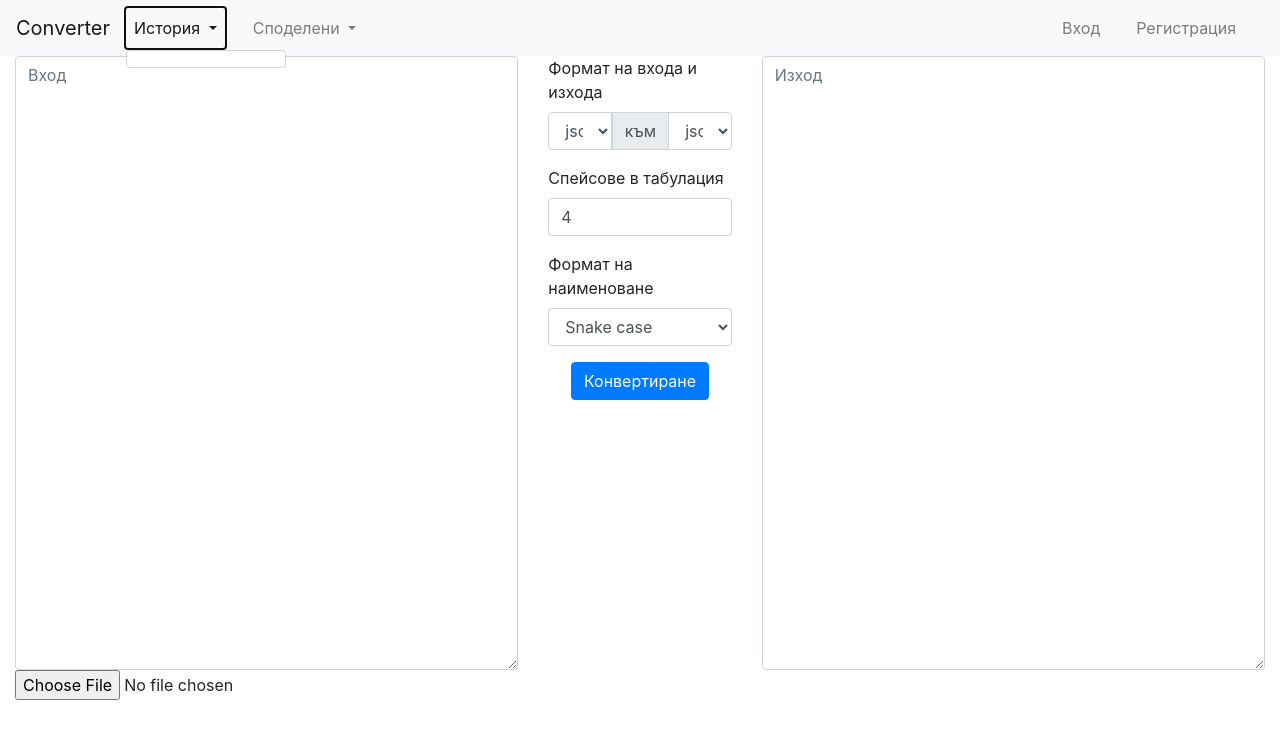
After one commit to bpangelov/converter, a PHP site: page /converter.php in a window 1280 px wide, after a click on "История". The commit adds this page. Shown: the top 739 px of the page. Run offline with PHP 8.4, Linux system fonts and the light colour scheme.

Commit message:
Main page styling

```diff
--- /dev/null
+++ b/converter.php
@@ -0,0 +1,119 @@
+<?php
+
+session_start();
+
+if (isset($_SESSION["logged"]) && $_SESSION["logged"] === true) {
+    $loginControls = '
+        <li class="nav-item">
+            <p class="navbar-text">' . $_SESSION["username"] . '</p>
+        </li>
+        <li class="nav-item">
+            <a class="nav-link" href="logout.php">Изход</a>
+        </li>
+    ';
+} else {
+    $loginControls = '
+        <li class="nav-item">
+            <a class="nav-link" href="login.php">Вход</a>
+        </li>
+        <li class="nav-item">
+            <a class="nav-link" href="register.php">Регистрация</a>
+        </li>
+    ';
+}
+
+?>
+
+<!DOCTYPE html>
+<html lang="en">
+<head>
+    <meta charset="UTF-8">
+    <meta http-equiv="X-UA-Compatible" content="IE=edge">
+    <meta name="viewport" content="width=device-width, initial-scale=1.0">
+    <title>Converter</title>
+    <link rel="stylesheet" href="https://stackpath.bootstrapcdn.com/bootstrap/4.3.1/css/bootstrap.min.css" integrity="sha384-ggOyR0iXCbMQv3Xipma34MD+dH/1fQ784/j6cY/iJTQUOhcWr7x9JvoRxT2MZw1T" crossorigin="anonymous">
+    <link rel="stylesheet" type="text/css" href="css/converter.css">
+</head>
+<body>
+    <nav class="navbar navbar-expand-lg navbar-light bg-light">
+        <a class="navbar-brand" href="#">Converter</a>
+        <button class="navbar-toggler" type="button" data-toggle="collapse" data-target="#navbarMenu">
+            <span class="navbar-toggler-icon"></span>
+        </button>
+
+        <div class="collapse navbar-collapse" id="navbarMenu">
+            <ul class="navbar-nav mr-auto">
+                <li class="nav-item dropdown">
+                    <a class="nav-link dropdown-toggle" href="#" id="historyDropdown" role="button" data-toggle="dropdown" aria-haspopup="true" aria-expanded="false">
+                    История
+                    </a>
+                    <div class="dropdown-menu scrollable-menu" aria-labelledby="historyDropdown" id="historyItems"></div>
+                </li>
+                <li class="nav-item dropdown">
+                    <a class="nav-link dropdown-toggle" href="#" id="sharedDropdown" role="button" data-toggle="dropdown" aria-haspopup="true" aria-expanded="false">
+                    Споделени
+                    </a>
+                    <div class="dropdown-menu scrollable-menu" aria-labelledby="sharedDropdown" id="sharedItems"></div>
+                </li>
+            </ul>
+
+            <ul class="navbar-nav ml-auto">
+                <?php
+                    echo $loginControls;
+                ?>
+            </ul>
+            </form>
+        </div>
+    </nav>
+
+    <div class="container-fluid">
+        <div class="row">
+            <div class="col-md-5">
+                <textarea class="form-control" rows="25" placeholder="Вход" id="converterInput"></textarea>
+            </div>
+            <div class="col-md-2">
+                <label for="inputFormat">Формат на входа и изхода</label>
+                <div class="input-group mb-3">
+                    <select class="form-control" id="inputFormat">
+                        <option>json</option>
+                        <option>yaml</option>
+                    </select>
+                    <div class="input-group-prepend">
+                        <span class="input-group-text">към</span>
+                    </div>
+                    <select class="form-control" id="outputFormat">
+                        <option>json</option>
+                        <option>yaml</option>
+                    </select>
+                </div>
+                <label for="tabulation">Спейсове в табулация</label>
+                <div class="input-group mb-3">
+                    <input class="form-control" type="number" id="tabulation" value=4>
+                </div>
+                <label for="propertyCase">Формат на наименованe</label>
+                <div class="input-group mb-3">
+                    <select class="form-control" id="propertyCase">
+                        <option value="1">Snake case</option>
+                        <option value="2">Camel case</option>
+                    </select>
+                </div>
+
+                <button type="button" class="btn btn-primary mx-auto d-block" id="convert-btn" onclick="convert()">Конвертиране</button>
+            </div>
+            <div class="col-md-5">
+                <textarea class="form-control" rows="25" placeholder="Изход" id="converterOutput"></textarea>
+            </div>
+        </div>
+        <div class="row">
+            <div class="col-md-3">
+                <input type="file" class="form-control-file" id="inputFile" onchange='onChooseFile(event, onFileLoad.bind(this, "converterInput"))'>
+            </div>
+        </div>
+    </div>
+
+    <script src="https://code.jquery.com/jquery-3.3.1.slim.min.js" integrity="sha384-q8i/X+965DzO0rT7abK41JStQIAqVgRVzpbzo5smXKp4YfRvH+8abtTE1Pi6jizo" crossorigin="anonymous"></script>
+	<script src="https://cdnjs.cloudflare.com/ajax/libs/popper.js/1.14.7/umd/popper.min.js" integrity="sha384-UO2eT0CpHqdSJQ6hJty5KVphtPhzWj9WO1clHTMGa3JDZwrnQq4sF86dIHNDz0W1" crossorigin="anonymous"></script>
+	<script src="https://stackpath.bootstrapcdn.com/bootstrap/4.3.1/js/bootstrap.min.js" integrity="sha384-JjSmVgyd0p3pXB1rRibZUAYoIIy6OrQ6VrjIEaFf/nJGzIxFDsf4x0xIM+B07jRM" crossorigin="anonymous"></script>
+    <script src="js/converter.js"></script>
+</body>
+</html>
--- /dev/null
+++ b/css/converter.css
@@ -0,0 +1,9 @@
+.navbar-nav li {
+    padding-right: 20px;
+}
+
+.scrollable-menu {
+    height: auto;
+    max-height: 200px;
+    overflow-x: hidden;
+}
--- /dev/null
+++ b/js/converter.js
@@ -0,0 +1,115 @@
+const API_URL = "http://localhost/converter/api/transformations";
+
+const convert = () => {
+    document.getElementById("converterOutput").value = "";
+
+    const propertyCase = document.getElementById("propertyCase").value == 1 ? "snake" : "camel";
+    const apiRequest = {
+        "config": {
+            "name":         "config name",
+            "inputFormat":  document.getElementById("inputFormat").value,
+            "outputFormat": document.getElementById("outputFormat").value,
+            "tabulation":   document.getElementById("tabulation").value,
+            "propertyCase": propertyCase,
+        },
+        "save":             false,
+        "fileName":         "file name",
+        "inputFileContent": document.getElementById("converterInput").value,
+        "shareWith":        "",
+    };
+
+    fetch(API_URL, {
+        method: "POST",
+        body: JSON.stringify(apiRequest),
+        headers : {
+            'Content-Type': 'application/json',
+            'Accept': 'application/json'
+        }
+    })
+    .then(response => response.json())
+    .then(response => {
+        document.getElementById("converterOutput").value = response.convertedFile;
+    })
+    .catch(err => {
+        console.log('Fetch Error :', err);
+    });
+}
+
+const populateHistory = () => {
+    fetch(API_URL)
+        .then(response => response.json())
+        .then(data => {
+            const historyItems = document.getElementById("historyItems");
+            historyItems.innerHTML = '';
+
+            data.historyEntries.forEach(entry => {
+                const historyItem = document.createElement('a');
+                historyItem.className = "dropdown-item";
+                historyItem.innerHTML = entry.fileName;
+                historyItem.onclick = () => getTransformation(entry.id);
+                historyItems.appendChild(historyItem);
+            });
+
+            const sharedItems = document.getElementById("sharedItems");
+            sharedItems.innerHTML = '';
+
+            data.sharedEntries.forEach(entry => {
+                const sharedItem = document.createElement('a');
+                sharedItem.className = "dropdown-item";
+                sharedItem.innerHTML = entry.fileName;
+                sharedItem.onclick = () => getTransformation(entry.transformationID);
+                sharedItems.appendChild(sharedItem);
+            })
+        }).catch(function(err) {
+            console.log('Fetch Error :', err);
+        });
+}
+
+const getTransformation = id => {
+    fetch(API_URL + "/" + id)
+        .then(response => response.json())
+        .then(data => {
+            document.getElementById("converterInput").value = data.originalFile;
+            document.getElementById("converterOutput").value = data.convertedFile;
+        }).catch(function(err) {
+            console.log('Fetch Error :', err);
+        });
+}
+
+document.getElementById('converterInput').addEventListener('keydown', function(e) {
+    if (e.key == 'Tab') {
+        e.preventDefault();
+        var start = this.selectionStart;
+        var end = this.selectionEnd;
+
+        // set textarea value to: text before caret + tab + text after caret
+        this.value = this.value.substring(0, start) +
+            "\t" + this.value.substring(end);
+
+        // put caret at right position again
+        this.selectionStart =
+        this.selectionEnd = start + 1;
+    }
+});
+
+function onFileLoad(elementId, event) {
+    document.getElementById(elementId).innerText = event.target.result;
+}
+
+function onChooseFile(event, onLoadFileHandler) {
+    if (typeof window.FileReader !== 'function')
+        throw ("The file API isn't supported on this browser.");
+    let input = event.target;
+    if (!input)
+        throw ("The browser does not properly implement the event object");
+    if (!input.files)
+        throw ("This browser does not support the `files` property of the file input.");
+    if (!input.files[0])
+        return undefined;
+    let file = input.files[0];
+    let fr = new FileReader();
+    fr.onload = onLoadFileHandler;
+    fr.readAsText(file);
+}
+
+populateHistory();
--- a/register.php
+++ b/register.php
@@ -102,6 +102,9 @@ if ($_SERVER["REQUEST_METHOD"] == "POST") {
 								<div class="mt-4 text-center">
 									Вече имаш регистрация? <a href="login.php">Влез в профила си</a>
 								</div>
+								<div class="mt-4 text-center">
+									<a href="converter.php">Продължи като гост</a>
+								</div>
 							</form>
 						</div>
 					</div>
```
Also changed, not shown: login.php (+5 -2 lines), logout.php (added, +8 -0 lines).
